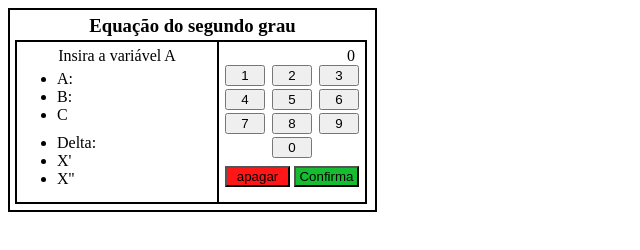
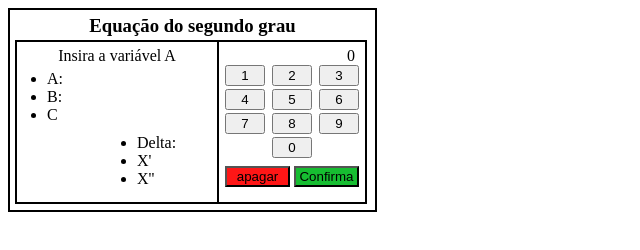
Before and after one commit to AugustoCR13/Calculadora-Equacao-segundo-grau, a plain HTML site: page index.html in a window 1280 px wide. Shown: the whole page, without its empty margins (0-640 px from the left). Drawn offline with Linux system fonts and the light colour scheme.

Commit message:
Update estilos.css

```diff
--- a/estilos.css
+++ b/estilos.css
@@ -32,11 +32,11 @@ h3 {
     text-align: center;
 }
 #ul1{
-    padding-left: 30;
+    padding-left: 30px;
 }
 #ul2{
     position: absolute;
-    left: 80;
+    left: 80px;
 }
 
 #Teclado {
```
